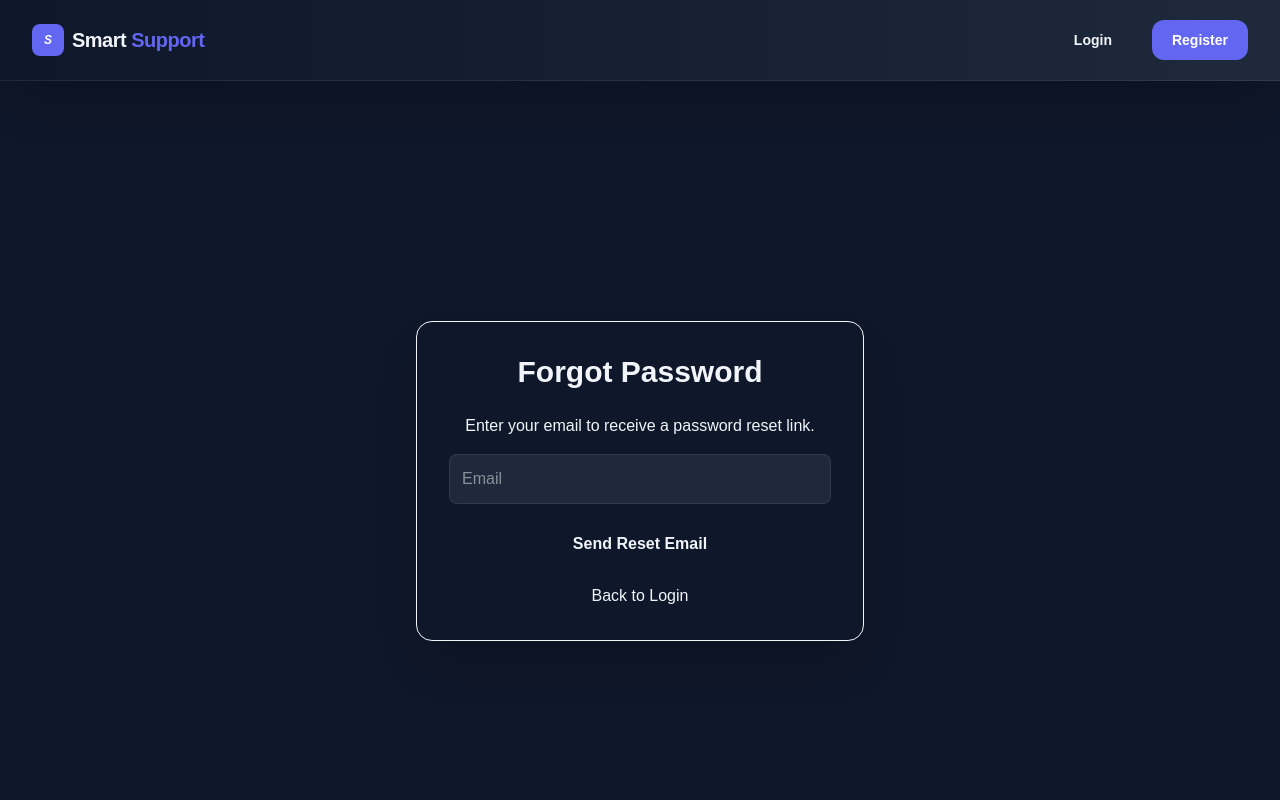
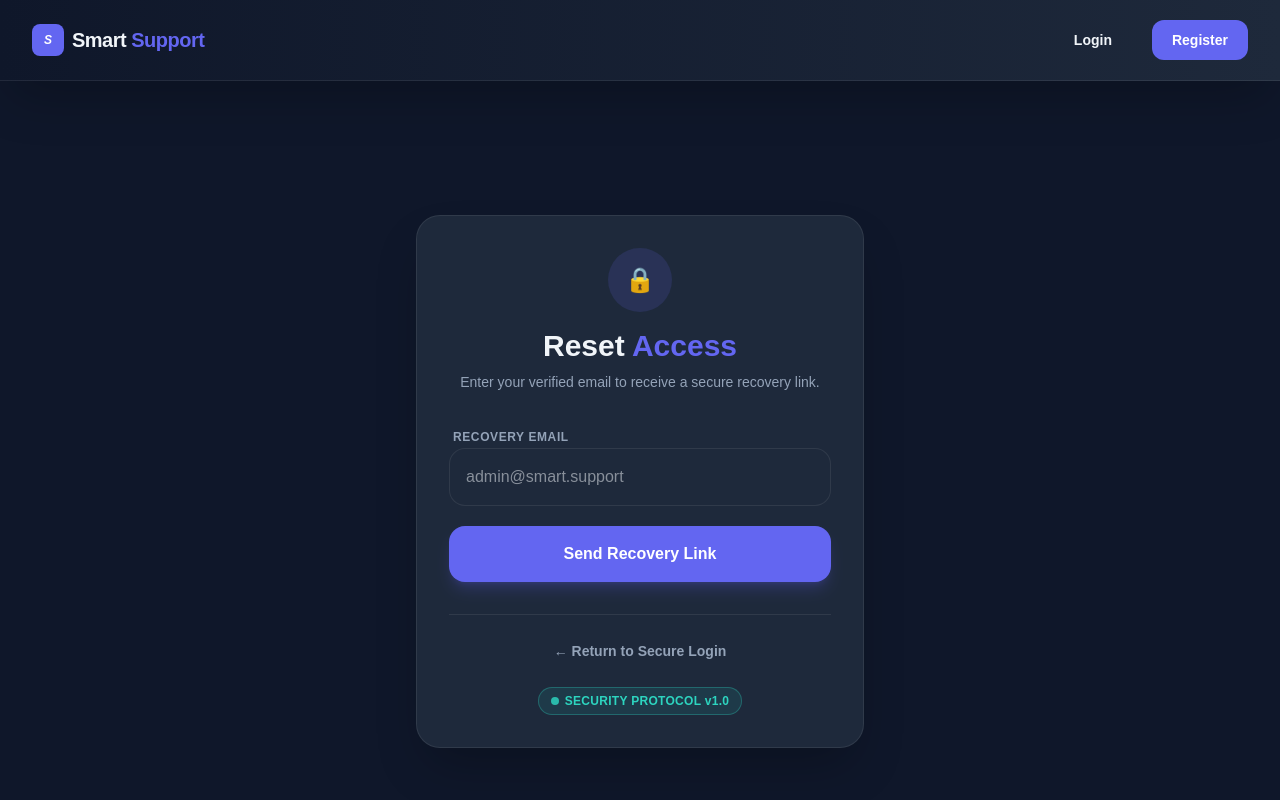
Before and after one commit to Dula21/frontend-support-system, a Next.js app: page /forgot-password in a window 1280 px wide. Shown: the top 800 px of the page. Built offline with nearby package versions, Linux system fonts and the light colour scheme.

Commit message:
Modified and enhanced the page

```diff
--- a/app/forgot-password/page.tsx
+++ b/app/forgot-password/page.tsx
@@ -1,6 +1,6 @@
 'use client';
 
-import { useState } from 'react';
+import { useState, useEffect } from 'react';
 import Link from 'next/link';
 import api from './../lib/api';
 
@@ -9,6 +9,12 @@ export default function ForgotPassword() {
   const [message, setMessage] = useState('');
   const [error, setError] = useState('');
   const [loading, setLoading] = useState(false);
+  const [isVisible, setIsVisible] = useState(false);
+
+  // Trigger the spring reveal animation on mount
+  useEffect(() => {
+    setIsVisible(true);
+  }, []);
 
   const handleSubmit = async (e: React.FormEvent) => {
     e.preventDefault();
@@ -17,50 +23,76 @@ export default function ForgotPassword() {
     setMessage('');
     try {
       await api.post('/auth/forgot-password', { email });
-      setMessage('Reset email sent! Check your inbox for the link.');
+      setMessage('Recovery protocol initiated. Check your inbox for the reset link.');
     } catch (err: any) {
-      setError(err.response?.data?.message || 'Failed to send reset email');
+      setError(err.response?.data?.message || 'Verification failed. Please check the email address.');
     } finally {
       setLoading(false);
     }
   };
 
   return (
-    <div className="min-h-screen flex items-center justify-center bg-bg-main p-4 reveal visible">
-      <div className="bg-bg-main border border-border-soft rounded-2xl shadow-2xl p-8 w-full max-w-md">
-        <h2 className="text-3xl font-bold text-center mb-6 text-text-main">
-          Forgot Password
+    <div className="min-h-screen flex items-center justify-center bg-(--bg-main) p-4">
+      <div className={`bg-(--bg-card) border border-(--border-soft) rounded-3xl shadow-2xl p-8 w-full max-w-md reveal ${isVisible ? 'visible' : ''}`}>
+
+        <div className="text-center mb-8">
+          <div className="inline-flex items-center justify-center w-16 h-16 rounded-full bg-(--accent-soft) text-(--accent-main) mb-4 text-2xl">
+            🔒
+          </div>
+          <h2 className="text-3xl font-bold text-(--text-main)">
+            Reset <span className="text-(--accent-main)">Access</span>
           </h2>
-        <p className="text-text-muted text-center mb-4">
-          Enter your email to receive a password reset link.
+          <p className="text-(--text-muted) text-sm mt-2">
+            Enter your verified email to receive a secure recovery link.
           </p>
+        </div>
 
-        <form onSubmit={handleSubmit} className="space-y-4">
+        <form onSubmit={handleSubmit} className="space-y-5">
+          <div className="space-y-1">
+            <label className="text-xs font-semibold text-(--text-muted) uppercase tracking-wider ml-1">Recovery Email</label>
             <input
               type="email"
-            placeholder="Email"
+              placeholder="admin@smart.support"
               value={email}
               onChange={(e) => setEmail(e.target.value)}
               required
-            className="w-full p-3 bg-bg-main border border-border-soft rounded-lg text-text-main placeholder-text-muted focus:outline-none focus:ring-2 focus:ring-accent-main transition"
+              className="w-full p-4 rounded-2xl transition-all duration-200"
             />
+          </div>
 
           <button
             type="submit"
             disabled={loading}
-            className="w-full p-3 bg-accent-main text-text-main rounded-lg font-semibold hover:shadow-lg hover:scale-105 transition disabled:opacity-50"
+            className="w-full p-4 bg-(--accent-main) hover:bg-(--accent-hover) text-white rounded-2xl font-bold shadow-lg shadow-indigo-500/20 transition-all transform hover:scale-[1.02] active:scale-[0.98] disabled:opacity-50 cursor-pointer"
           >
-            {loading ? 'Sending...' : 'Send Reset Email'}
+            {loading ? <span className="animate-blink">Processing...</span> : 'Send Recovery Link'}
           </button>
 
-          {message && <p className="text-green-400 text-center mt-2">{message}</p>}
-          {error && <p className="text-red-400 text-center mt-2">{error}</p>}
+          {message && (
+            <div className="p-3 bg-emerald-500/10 border border-emerald-500/20 rounded-xl text-emerald-400 text-sm text-center font-medium">
+              {message}
+            </div>
+          )}
+
+          {error && (
+            <div className="p-3 bg-red-500/10 border border-red-500/20 rounded-xl text-red-400 text-sm text-center font-medium animate-pulse">
+              {error}
+            </div>
+          )}
         </form>
 
-        <div className="text-center mt-4">
-          <Link href="/login" className="text-accent-main hover:underline">
-            Back to Login
+        <div className="mt-8 pt-6 border-t border-(--border-soft) text-center">
+          <Link href="/login" className="text-sm font-semibold text-(--text-muted) hover:text-(--accent-main) transition-colors">
+            ← Return to Secure Login
           </Link>
+        </div>
+
+        {/* System Tag */}
+        <div className="mt-6 text-center">
+          <span className="ai-badge">
+            <span className="w-2 h-2 bg-(--ai-glow) rounded-full animate-pulse"></span>
+            SECURITY PROTOCOL v1.0
+          </span>
         </div>
       </div>
     </div>
```
Lines whose indentation alone changed are shown as unchanged.
